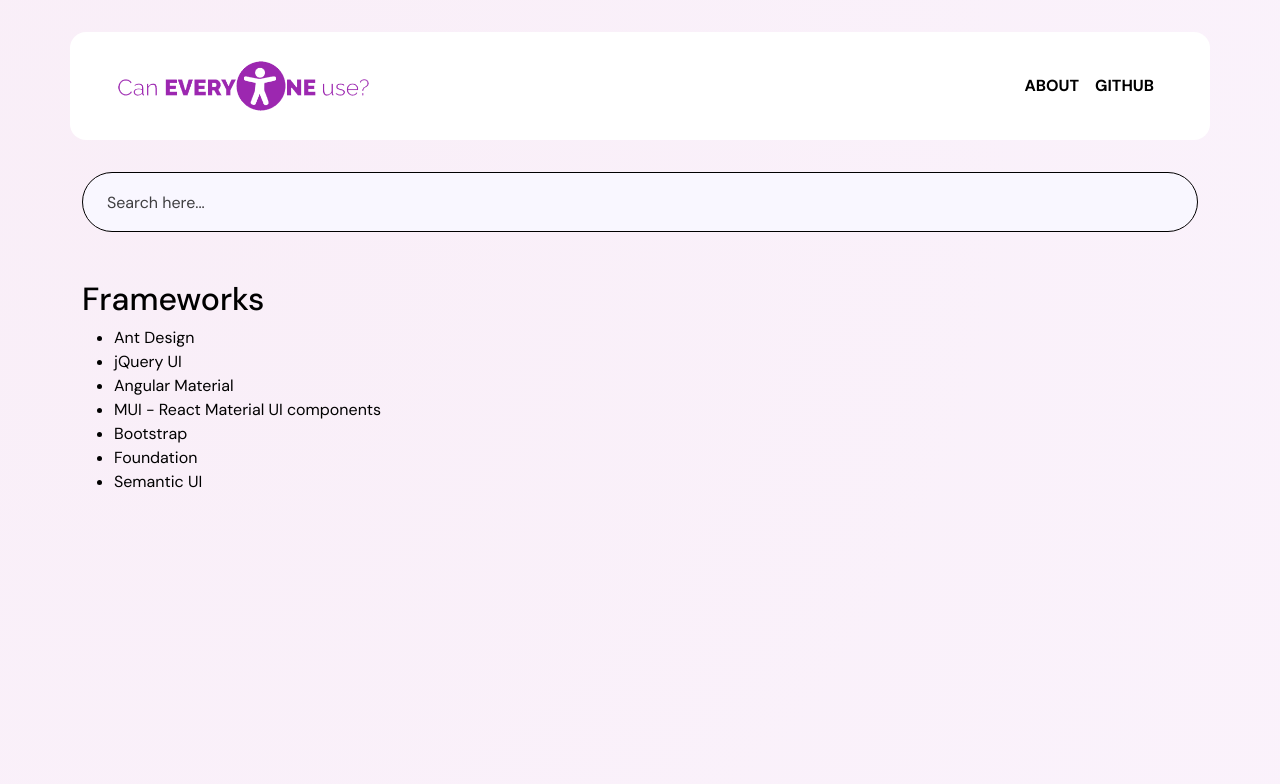
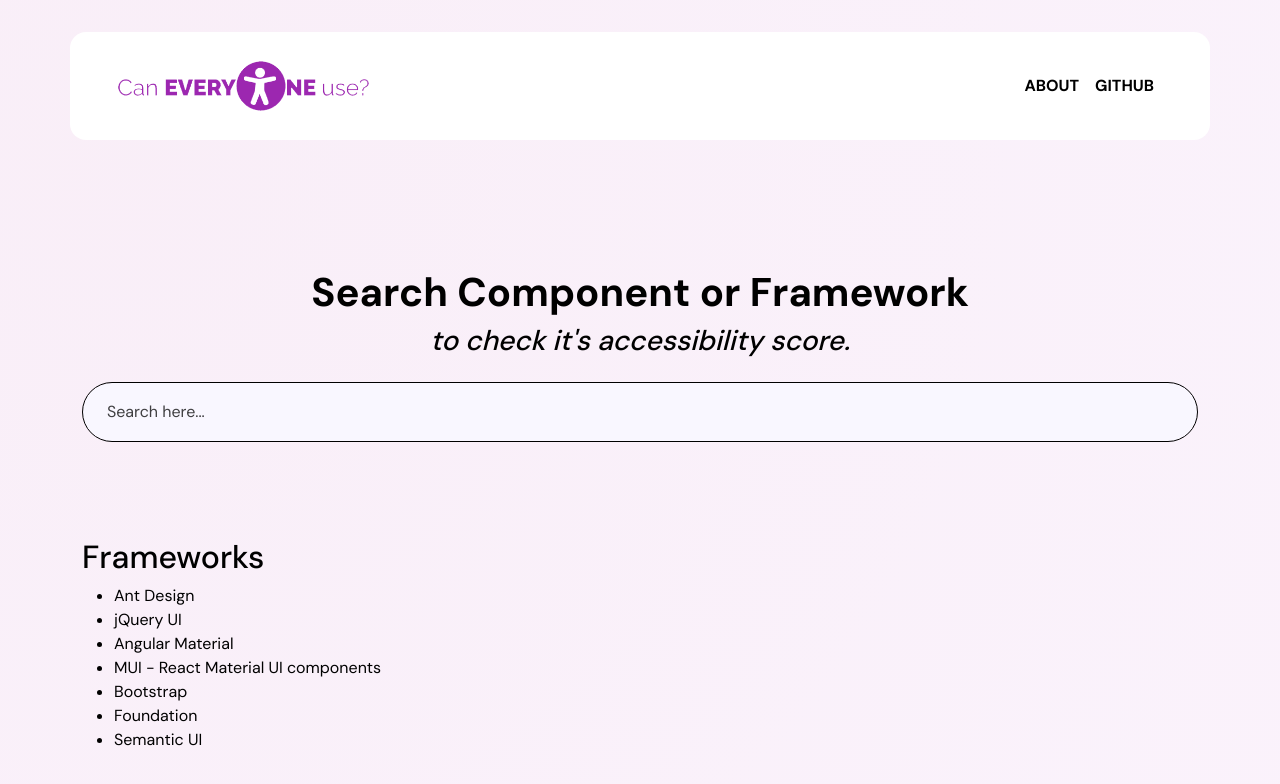
Before and after one commit to caneveryoneusetemp/caneveryoneuse_tool, a React (Create React App) app: page / in a window 1280 px wide. Shown: the top 784 px of the page. Built offline with nearby package versions, Linux system fonts and the light colour scheme.

Commit message:
Refactor search component styling

```diff
--- a/src/partials/search.jsx
+++ b/src/partials/search.jsx
@@ -4,14 +4,20 @@
 
     const [searchq, setSearchq] = useState('');
 
+    const style = {
+        h1: {
+            fontWeight: '700',
+        }
+    }
+
     return(
 
-        <div className="search-wrap">
+        <div className="search-wrap py-5">
             <div className="container">
                 <div className="row">
                     <div className="col-12">
-                        <form >
-                            <label htmlFor="search_q" className="form-label visually-hidden" >Search Query</label>
+                        <form class="d-flex flex-column text-center pt-5">
+                            <label htmlFor="search_q" className="form-label h3 mb-4"><h1 style={style.h1} className="mb-2">Search Component or Framework</h1><em>to check it's accessibility score.</em></label>
                             <input type="text" className="form-control border-dark rounded-pill px-4" id="search_q" placeholder="Search here..." value={searchq} onChange={(e) => setSearchq(e.target.value)} />
                         </form>
                     </div>
```
